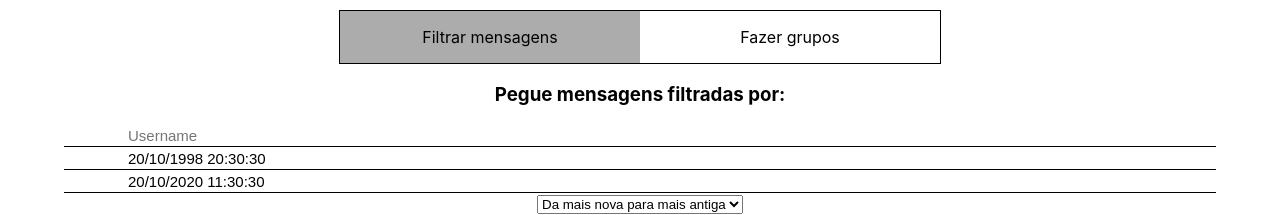
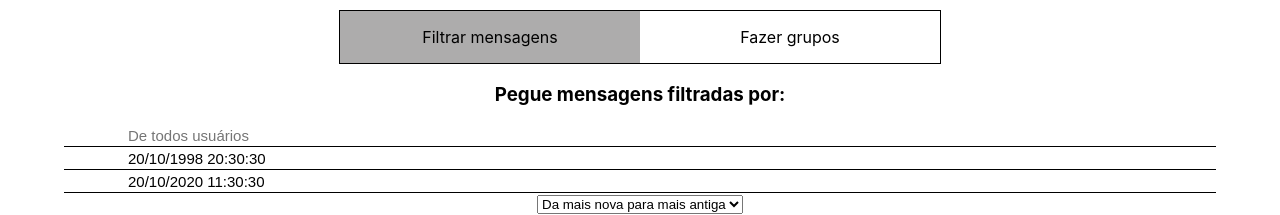
Before and after one commit to vitorcodesalittle/formare-challenge, a React (Create React App) app in the folder client/: page /consultant in a window 1280 px wide. Shown: the top 215 px of the page. Built offline with nearby package versions, Linux system fonts and the light colour scheme.

Commit message:
close search selector on empty entry

```diff
--- a/client/src/components/ConsultantView/FilterMessages/index.js
+++ b/client/src/components/ConsultantView/FilterMessages/index.js
@@ -20,9 +20,9 @@ const FilterMessages = function({handleGetFilteredMessages,
       <div>
         <h3>Pegue mensagens filtradas por:</h3>
         <Input type='text'
-          onChange={(e) => {props.handleChangeUsernameFilter(e.target.value); setSearchOpened(true); handleSearchUser(e.target.value)}}
+          onChange={(e) => {props.handleChangeUsernameFilter(e.target.value); setSearchOpened(e.target.value !== ''); handleSearchUser(e.target.value)}}
           value={usernameFilter}
-          placeholder={'Username'}/>
+          placeholder={'De todos usuários'}/>
 
       { props.search && props.search.users && searchOpened &&
 
```
